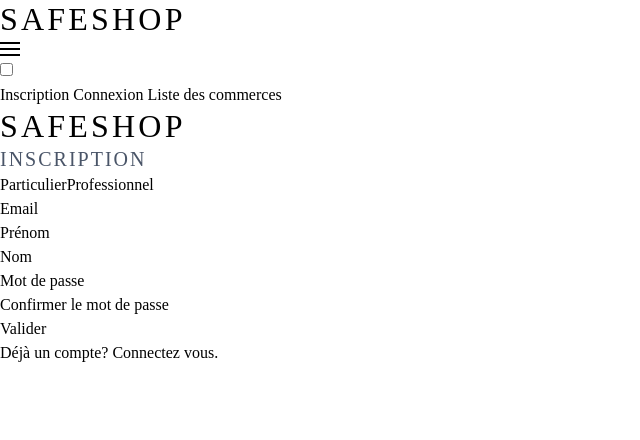
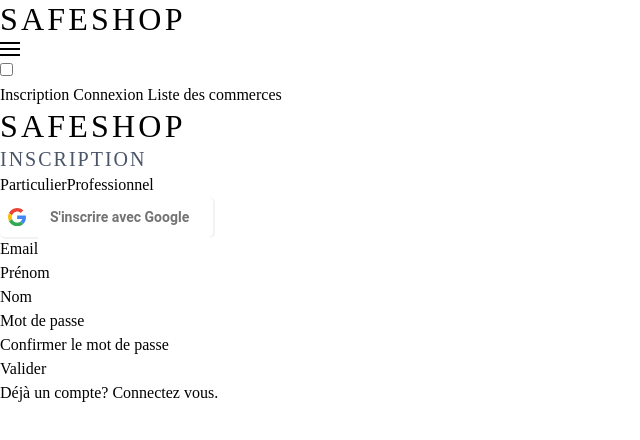
Before and after one commit to TeaAlex/safeshop-front, a Vue app: page /inscription in a window 1280 px wide. Both pictures are taken after a click on the button "Particulier". Shown: the top 440 px of the page, without its empty margins (0-640 px from the left). Built offline with nearby package versions, Linux system fonts and the light colour scheme; what vue-print-nb would draw is missing.

Commit message:
put back google link in register

```diff
--- a/src/views/Register.vue
+++ b/src/views/Register.vue
@@ -29,6 +29,24 @@
         ></FormGroup>
       </Formik>
       <Formik @onSubmit="createAccount" v-else>
+        <div class="flex flex-col w-56 m-auto my-4">
+          <button type="button" class="google-button">
+            <a :href="googleLink">
+            <span class="google-button__icon">
+              <svg viewBox="0 0 366 372" xmlns="http://www.w3.org/2000/svg"><path
+                      d="M125.9 10.2c40.2-13.9 85.3-13.6 125.3 1.1 22.2 8.2 42.5 21 59.9 37.1-5.8 6.3-12.1 12.2-18.1 18.3l-34.2 34.2c-11.3-10.8-25.1-19-40.1-23.6-17.6-5.3-36.6-6.1-54.6-2.2-21 4.5-40.5 15.5-55.6 30.9-12.2 12.3-21.4 27.5-27 43.9-20.3-15.8-40.6-31.5-61-47.3 21.5-43 60.1-76.9 105.4-92.4z"
+                      id="Shape" fill="#EA4335"/><path
+                      d="M20.6 102.4c20.3 15.8 40.6 31.5 61 47.3-8 23.3-8 49.2 0 72.4-20.3 15.8-40.6 31.6-60.9 47.3C1.9 232.7-3.8 189.6 4.4 149.2c3.3-16.2 8.7-32 16.2-46.8z"
+                      id="Shape" fill="#FBBC05"/><path
+                      d="M361.7 151.1c5.8 32.7 4.5 66.8-4.7 98.8-8.5 29.3-24.6 56.5-47.1 77.2l-59.1-45.9c19.5-13.1 33.3-34.3 37.2-57.5H186.6c.1-24.2.1-48.4.1-72.6h175z"
+                      id="Shape" fill="#4285F4"/><path
+                      d="M81.4 222.2c7.8 22.9 22.8 43.2 42.6 57.1 12.4 8.7 26.6 14.9 41.4 17.9 14.6 3 29.7 2.6 44.4.1 14.6-2.6 28.7-7.9 41-16.2l59.1 45.9c-21.3 19.7-48 33.1-76.2 39.6-31.2 7.1-64.2 7.3-95.2-1-24.6-6.5-47.7-18.2-67.6-34.1-20.9-16.6-38.3-38-50.4-62 20.3-15.7 40.6-31.5 60.9-47.3z"
+                      fill="#34A853"/></svg>
+            </span>
+              <span class="google-button__text">S'inscrire avec Google</span>
+            </a>
+          </button>
+        </div>
         <FormGroup
           v-for="field in fields"
           :key="field.name"
@@ -57,6 +75,7 @@
   components: { Formik, FormGroup },
   data: function() {
     return {
+      googleLink: `${process.env.VUE_APP_BASE_URL}/login/google`,
       fields: [],
       isShop: true,
       madeChoice:false,
```
